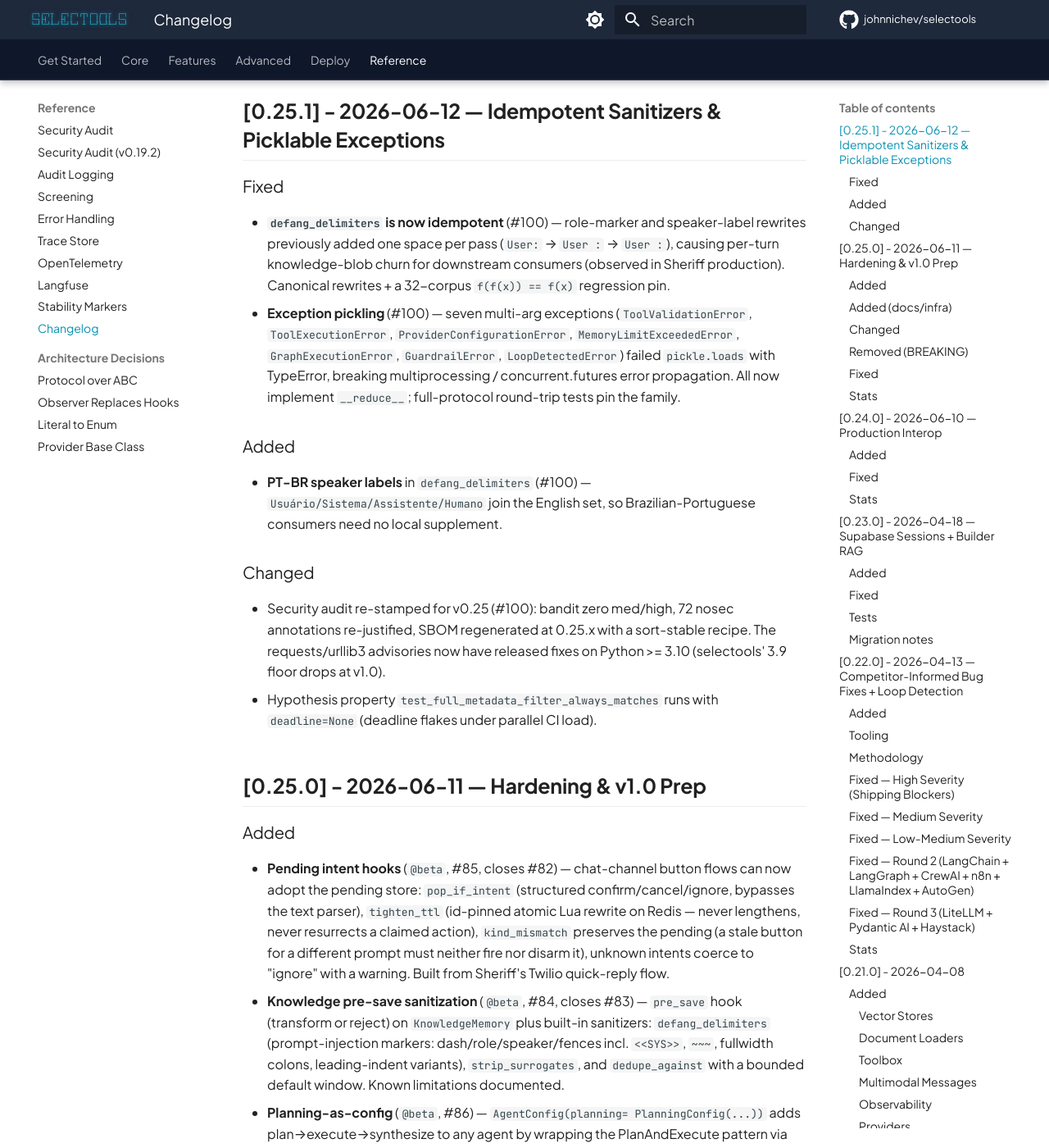
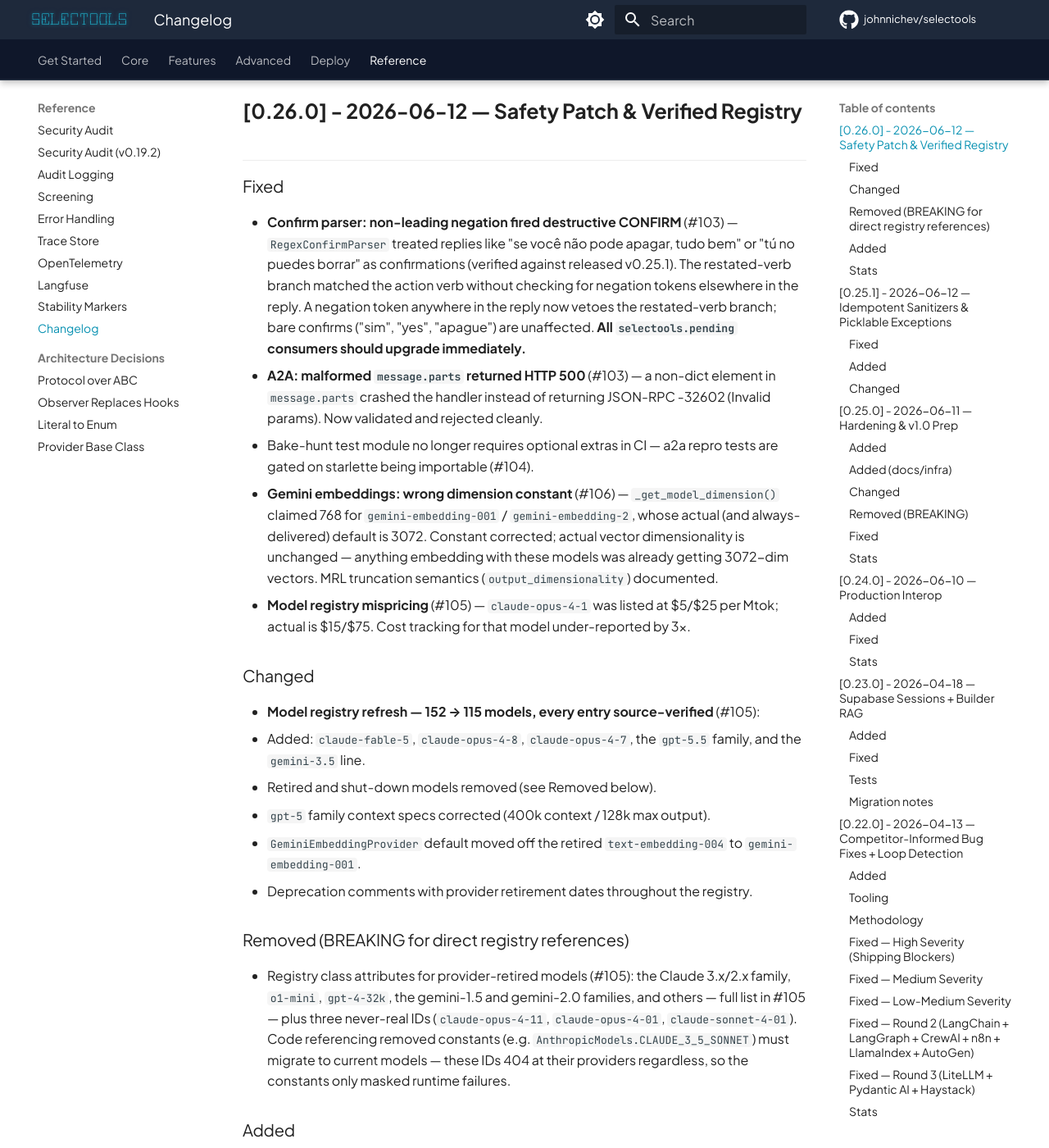
Before and after one commit to johnnichev/selectools, an MkDocs documentation site: the page built from docs/CHANGELOG.md, in a window 1280 px wide and 1400 px high, scrolled down 229 px. Shown: the whole window at 82% size. Built offline with MkDocs 1.6.1 and Material for MkDocs 9.7.7, drawn with Linux system fonts in a browser that asks for light colours; comment, search, counter and statistics services are not loaded; some of the changed text lies outside the part shown.

Commit message:
release: v0.26.0 — Safety Patch & Verified Registry (#107)

```diff
--- a/docs/CHANGELOG.md
+++ b/docs/CHANGELOG.md
@@ -4,6 +4,75 @@ All notable changes to selectools will be documented in this file.
 
 The format is based on [Keep a Changelog](https://keepachangelog.com/en/1.0.0/),
 and this project adheres to [Semantic Versioning](https://semver.org/spec/v2.0.0.html).
+
+## [0.26.0] - 2026-06-12 — Safety Patch & Verified Registry
+
+### Fixed
+
+- **Confirm parser: non-leading negation fired destructive CONFIRM**
+  (#103) — `RegexConfirmParser` treated replies like
+  "se você não pode apagar, tudo bem" or "tú no puedes borrar" as
+  confirmations (verified against released v0.25.1). The restated-verb
+  branch matched the action verb without checking for negation tokens
+  elsewhere in the reply. A negation token anywhere in the reply now
+  vetoes the restated-verb branch; bare confirms ("sim", "yes",
+  "apague") are unaffected. **All `selectools.pending` consumers
+  should upgrade immediately.**
+- **A2A: malformed `message.parts` returned HTTP 500** (#103) — a
+  non-dict element in `message.parts` crashed the handler instead of
+  returning JSON-RPC -32602 (Invalid params). Now validated and
+  rejected cleanly.
+- Bake-hunt test module no longer requires optional extras in CI —
+  a2a repro tests are gated on starlette being importable (#104).
+- **Gemini embeddings: wrong dimension constant** (#106) —
+  `_get_model_dimension()` claimed 768 for `gemini-embedding-001` /
+  `gemini-embedding-2`, whose actual (and always-delivered) default
+  is 3072. Constant corrected; actual vector dimensionality is
+  unchanged — anything embedding with these models was already
+  getting 3072-dim vectors. MRL truncation semantics
+  (`output_dimensionality`) documented.
+- **Model registry mispricing** (#105) — `claude-opus-4-1` was listed
+  at $5/$25 per Mtok; actual is $15/$75. Cost tracking for that model
+  under-reported by 3×.
+
+### Changed
+
+- **Model registry refresh — 152 → 115 models, every entry
+  source-verified** (#105):
+  - Added: `claude-fable-5`, `claude-opus-4-8`, `claude-opus-4-7`,
+    the `gpt-5.5` family, and the `gemini-3.5` line.
+  - Retired and shut-down models removed (see Removed below).
+  - `gpt-5` family context specs corrected (400k context / 128k max
+    output).
+  - `GeminiEmbeddingProvider` default moved off the retired
+    `text-embedding-004` to `gemini-embedding-001`.
+  - Deprecation comments with provider retirement dates throughout
+    the registry.
+
+### Removed (BREAKING for direct registry references)
+
+- Registry class attributes for provider-retired models (#105): the
+  Claude 3.x/2.x family, `o1-mini`, `gpt-4-32k`, the gemini-1.5 and
+  gemini-2.0 families, and others — full list in #105 — plus three
+  never-real IDs (`claude-opus-4-11`, `claude-opus-4-01`,
+  `claude-sonnet-4-01`). Code referencing removed constants (e.g.
+  `AnthropicModels.CLAUDE_3_5_SONNET`) must migrate to current
+  models — these IDs 404 at their providers regardless, so the
+  constants only masked runtime failures.
+
+### Added
+
+- **Cache-aware cost calculation** (#106) — `calculate_cost(...,
+  cache_read_input_tokens=..., cache_creation_input_tokens=...)`
+  prices prompt-cache traffic at Anthropic's published rates (cache
+  reads 0.1× input, 5-minute cache writes 1.25× input).
+  `AnthropicProvider`'s `UsageStats.cost_usd` is now cache-accurate
+  instead of billing cached reads at full input price.
+
+### Stats
+
+- 7,420 tests (7,189 non-e2e), 111 examples, 115 source-verified
+  models, 437 public symbols across 123 public modules.
 
 ## [0.25.1] - 2026-06-12 — Idempotent Sanitizers & Picklable Exceptions
 
--- a/pyproject.toml
+++ b/pyproject.toml
@@ -4,7 +4,7 @@ build-backend = "setuptools.build_meta"
 
 [project]
 name = "selectools"
-version = "0.25.1"
+version = "0.26.0"
 description = "Production-ready Python framework for AI agents with multi-agent graphs, hybrid RAG, guardrails, audit logging, 50 evaluators, and a visual builder. Supports OpenAI, Anthropic, Gemini, Ollama. By NichevLabs."
 readme = "README.md"
 requires-python = ">=3.9"
--- a/src/selectools/__init__.py
+++ b/src/selectools/__init__.py
@@ -1,6 +1,6 @@
 """Public exports for the selectools package."""
 
-__version__ = "0.25.1"
+__version__ = "0.26.0"
 
 # Import submodules (lazy loading for optional dependencies)
 from . import embeddings, evals, guardrails, models, observe, patterns, rag, toolbox
```
Also changed, not shown: CHANGELOG.md (+69 -0 lines), HANDOFF.md (+50 -41 lines), README.md (+13 -0 lines), ROADMAP.md (+8 -0 lines), landing/assets/og-image.svg, 2 other files.
